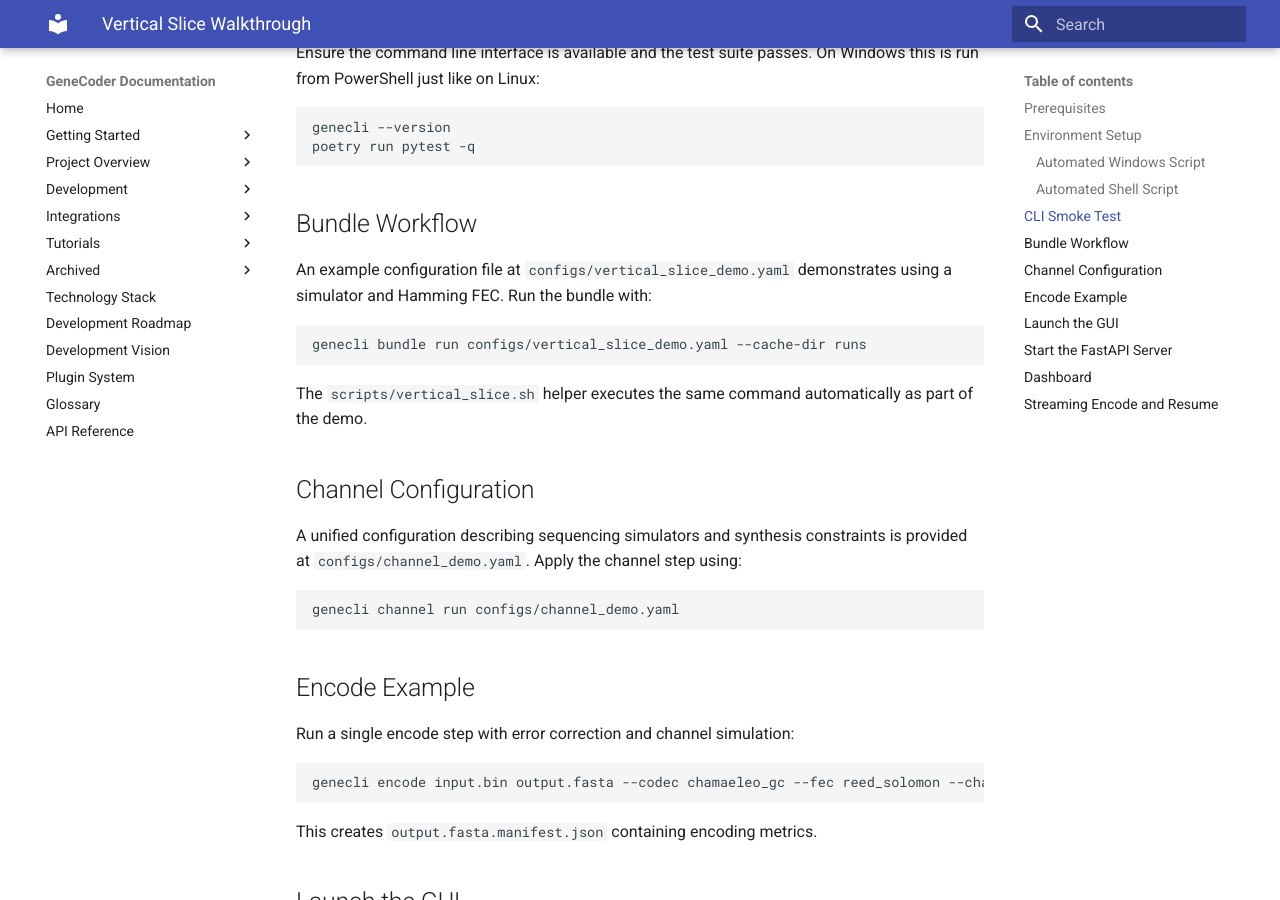
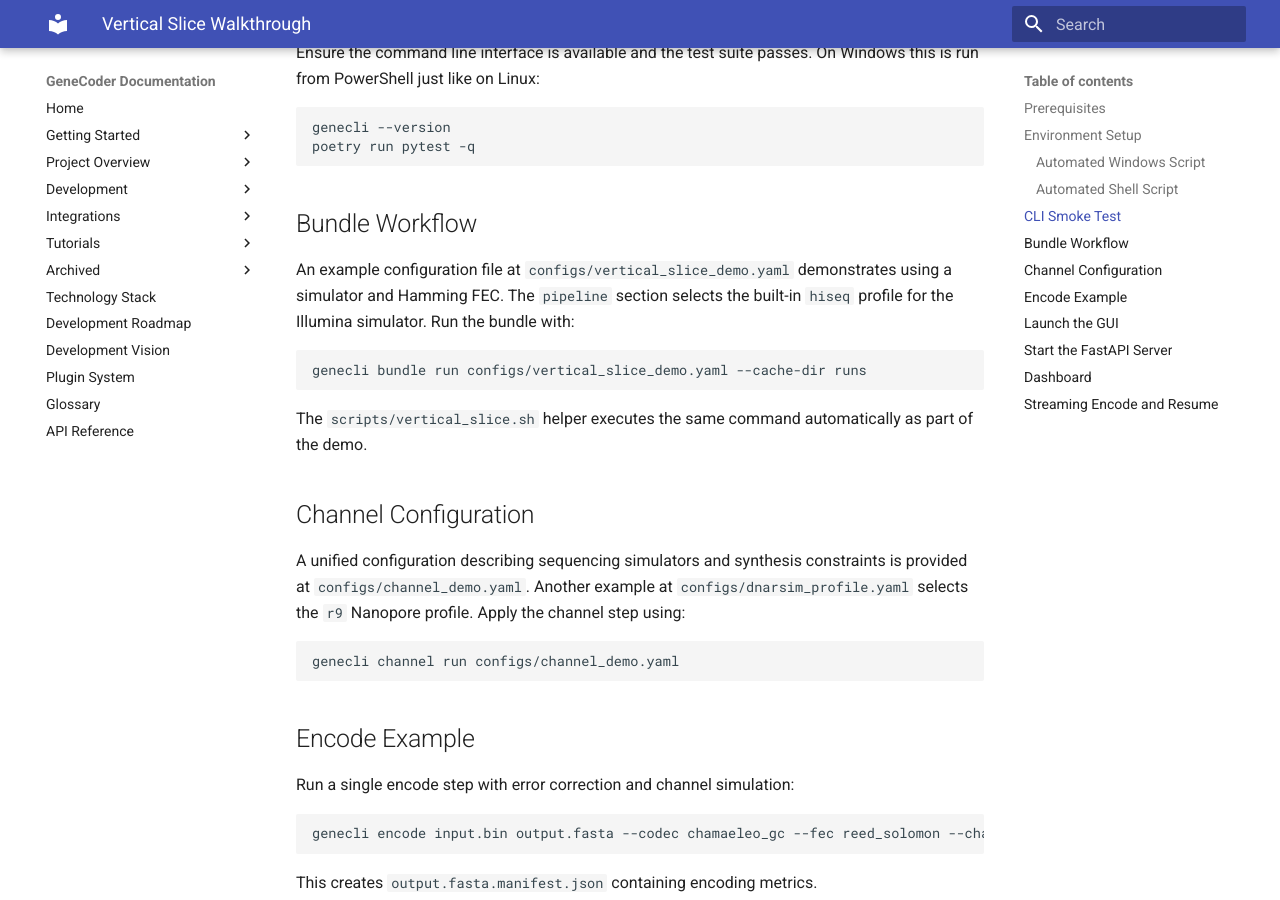
Before and after one commit to d0tTino/GeneCoder, an MkDocs documentation site: the page built from docs/vertical_slice.md, in a window 1280 px wide and 900 px high, scrolled down 1453 px. Built offline with MkDocs 1.6.1 and Material for MkDocs 9.7.7, drawn with Linux system fonts in a browser that asks for light colours.

Commit message:
Fix visualizer plugin registration and update docs

````diff
--- a/docs/vertical_slice.md
+++ b/docs/vertical_slice.md
@@ -74,7 +74,8 @@ poetry run pytest -q
 ## Bundle Workflow
 
 An example configuration file at `configs/vertical_slice_demo.yaml` demonstrates
-using a simulator and Hamming FEC. Run the bundle with:
+using a simulator and Hamming FEC. The `pipeline` section selects the built-in
+`hiseq` profile for the Illumina simulator. Run the bundle with:
 
 ```bash
 genecli bundle run configs/vertical_slice_demo.yaml --cache-dir runs
@@ -86,8 +87,9 @@ as part of the demo.
 ## Channel Configuration
 
 A unified configuration describing sequencing simulators and synthesis
-constraints is provided at `configs/channel_demo.yaml`.
-Apply the channel step using:
+constraints is provided at `configs/channel_demo.yaml`. Another example at
+`configs/dnarsim_profile.yaml` selects the `r9` Nanopore profile. Apply the
+channel step using:
 
 ```bash
 genecli channel run configs/channel_demo.yaml
````
Also changed, not shown: 4 other files.
